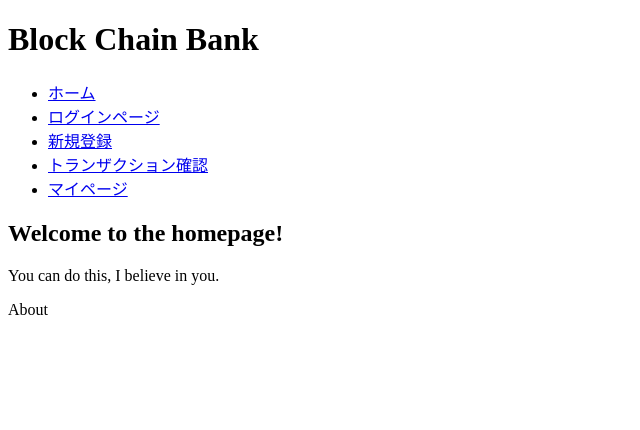
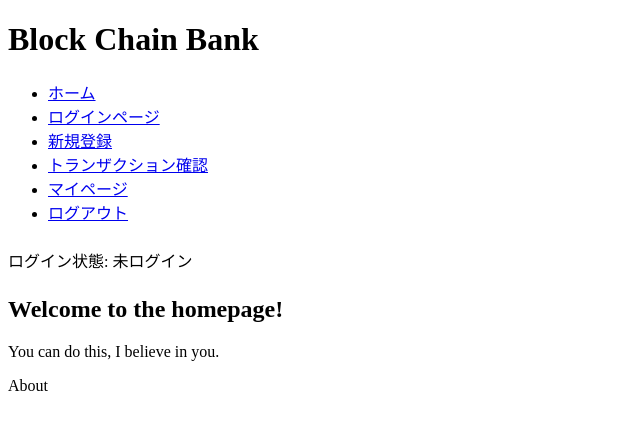
Before and after one commit to toshi0228/blockchain-frontend, a React (Create React App) app: page / in a window 1280 px wide. Shown: the top 430 px of the page, without its empty margins (0-640 px from the left). Built offline with nearby package versions, Linux system fonts and the light colour scheme.

Commit message:
新規登録機能の追加

```diff
--- a/package.json
+++ b/package.json
@@ -10,6 +10,7 @@
     "@types/node": "^16.11.58",
     "@types/react": "^18.0.18",
     "@types/react-dom": "^18.0.6",
+    "axios": "^0.27.2",
     "react": "^18.2.0",
     "react-dom": "^18.2.0",
     "react-router-dom": "^6.3.0",
--- a/src/App.tsx
+++ b/src/App.tsx
@@ -1,5 +1,4 @@
 import React from "react";
-import { Routes, Route, Link } from "react-router-dom";
 import { AuthPageLayout } from "layouts";
 
 export default function App() {
--- /dev/null
+++ b/src/entity/User.ts
@@ -0,0 +1,17 @@
+const storage = window.localStorage;
+
+class User {
+  constructor(userName: string) {
+    this.userName = userName;
+  }
+
+  static get userName(): string {
+    return storage.getItem("userName") as string;
+  }
+
+  private set userName(userName: string) {
+    storage.setItem("userName", userName);
+  }
+}
+
+export default User;
--- /dev/null
+++ b/src/entity/Wallet.ts
@@ -0,0 +1,17 @@
+const storage = window.localStorage;
+
+class Wallet {
+  constructor(walletAddress: string) {
+    this.address = walletAddress;
+  }
+
+  static get address(): string {
+    return storage.getItem("walletAddress") as string;
+  }
+
+  private set address(walletAddress: string) {
+    storage.setItem("walletAddress", walletAddress);
+  }
+}
+
+export default Wallet;
--- /dev/null
+++ b/src/entity/index.ts
@@ -0,0 +1,2 @@
+export { default as User } from "./User";
+export { default as Wallet } from "./Wallet";
--- a/src/layouts/AuthPageLayout/index.tsx
+++ b/src/layouts/AuthPageLayout/index.tsx
@@ -1,15 +1,28 @@
 import * as React from "react";
 import RouteList from "routes";
 import { paths } from "config";
-import { Container } from "./style";
+import { Container, UserInfoContainer } from "./style";
 import { Link } from "react-router-dom";
+import { Wallet, User } from "entity";
+import { useEffect, useState } from "react";
 
 export interface IAuthPageLayoutProps {}
 
 const AuthPageLayout: React.FC<IAuthPageLayoutProps> = (props) => {
+  const [isLogin, setLogin] = useState<boolean>(false);
+
+  useEffect(() => {
+    if (User.userName && Wallet.address) {
+      setLogin(true);
+    } else {
+      setLogin(false);
+    }
+  }, []);
+
   return (
     <Container>
       <h1>Block Chain Bank</h1>
+
       <nav>
         <ul>
           <li>
@@ -31,8 +44,30 @@ const AuthPageLayout: React.FC<IAuthPageLayoutProps> = (props) => {
           <li>
             <Link to={paths.setting}>マイページ</Link>
           </li>
+
+          <li>
+            <Link
+              to={paths.setting}
+              onClick={() => window.localStorage.clear()}
+            >
+              ログアウト
+            </Link>
+          </li>
         </ul>
       </nav>
+
+      <UserInfoContainer>
+        <div>
+          {`ログイン状態: ${Wallet.address ? "ログイン中" : "未ログイン"}`}
+        </div>
+
+        {isLogin && (
+          <>
+            <div>{`名前: ${User.userName}`}</div>
+            <div>{`ウォレットアドレス: ${Wallet.address}`}</div>
+          </>
+        )}
+      </UserInfoContainer>
 
       <RouteList />
     </Container>
--- a/src/layouts/AuthPageLayout/style.ts
+++ b/src/layouts/AuthPageLayout/style.ts
@@ -1,6 +1,7 @@
-import styled from 'styled-components';
+import styled from "styled-components";
 
+export const Container = styled.div``;
 
-export const Container = styled.div`
-
+export const UserInfoContainer = styled.div`
+  margin: 24px 0;
 `;
--- a/src/pages/User/Auth/SignUp/SignUp.tsx
+++ b/src/pages/User/Auth/SignUp/SignUp.tsx
@@ -1,11 +1,58 @@
 import * as React from "react";
 
-import { Container } from "./style";
+import axios from "axios";
+import { Container, InputContainer } from "./style";
+import { useEffect, useState, useContext } from "react";
+import { User, Wallet } from "entity";
 
 export interface ISignUpProps {}
 
 const SignUp: React.FC<ISignUpProps> = (props) => {
-  return <Container>新規登録ページ</Container>;
+  const [name, setName] = useState<string>();
+  const [password, setPassword] = useState<string>();
+
+  useEffect(() => {
+    init().then((r) => "ローディング完了");
+  }, []);
+
+  const init = async () => {
+    const res = await axios.get("http://localhost:4000/user");
+  };
+
+  const submit = async () => {
+    const res = await axios.post<{ name: string; walletAddress: string }>(
+      "http://localhost:4000/user",
+      {
+        name,
+        password,
+      }
+    );
+
+    if (res.status == 200) {
+      new Wallet(res.data.walletAddress);
+      new User(res.data.name);
+
+      alert(
+        ` ${User.userName}さん登録成功です \n あなたのウォレットアドレス \n ${Wallet.address}`
+      );
+      window.location.reload();
+    }
+  };
+
+  return (
+    <Container>
+      <h2>新規登録ページ</h2>
+      <div>
+        <div>名前</div>
+        <input name="name" onChange={(e) => setName(e.target.value)} />
+      </div>
+      <div>
+        <div>パスワード</div>
+        <input name="password" onChange={(e) => setPassword(e.target.value)} />
+      </div>
+      <button onClick={() => submit()}>送信</button>
+    </Container>
+  );
 };
 
 export default SignUp;
--- a/src/pages/User/Auth/SignUp/style.ts
+++ b/src/pages/User/Auth/SignUp/style.ts
@@ -1,6 +1,7 @@
-import styled from 'styled-components';
+import styled from "styled-components";
 
+export const Container = styled.div``;
 
-export const Container = styled.div`
-
+export const InputContainer = styled.div`
+  //display: flex;
 `;
--- a/src/routes/index.tsx
+++ b/src/routes/index.tsx
@@ -5,8 +5,14 @@ import { publicRoutes } from "./publicRoutes";
 const RouteList = () => {
   return (
     <Routes>
-      {publicRoutes.map((route) => {
-        return <Route path={route.path} element={<route.page />} />;
+      {publicRoutes.map((route, index) => {
+        return (
+          <Route
+            key={index.toString()}
+            path={route.path}
+            element={<route.page />}
+          />
+        );
       })}
     </Routes>
   );
```
Also changed, not shown: 1 other file (tests, documents, lock files or other folders).
